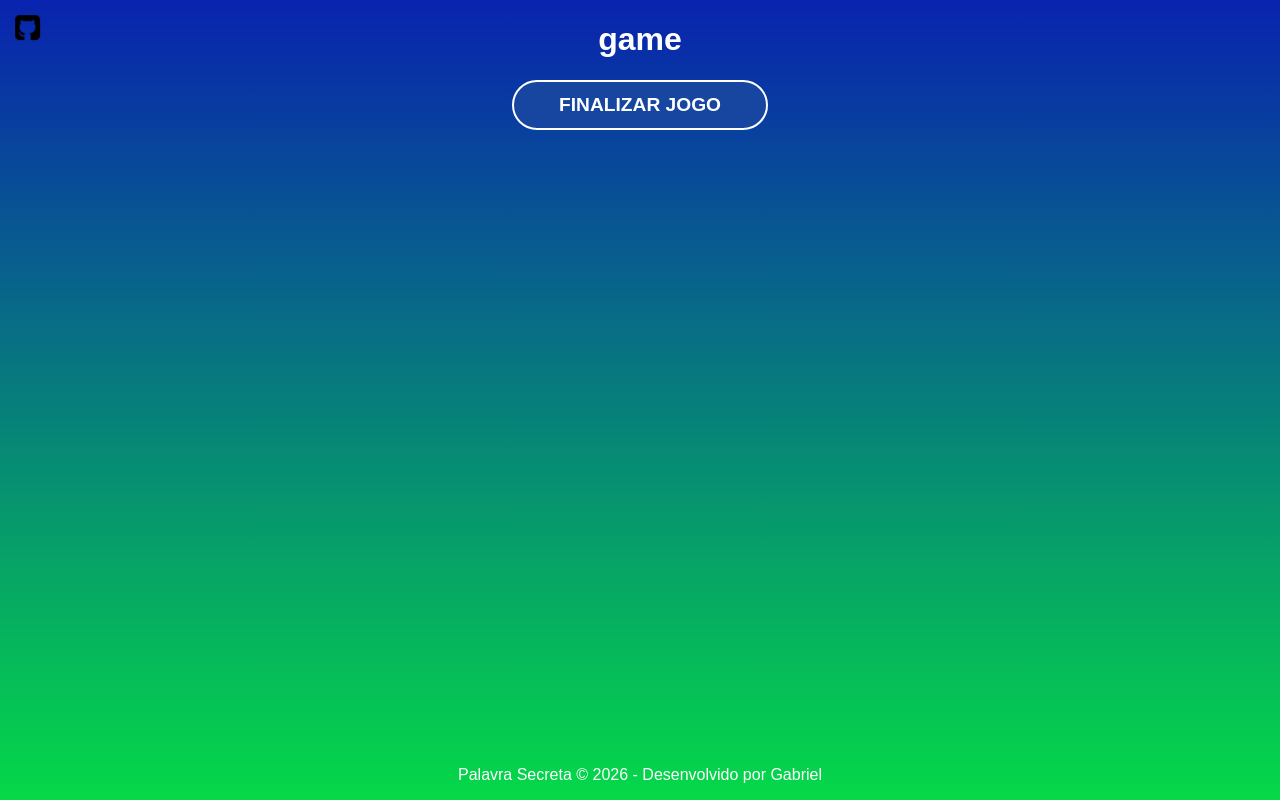
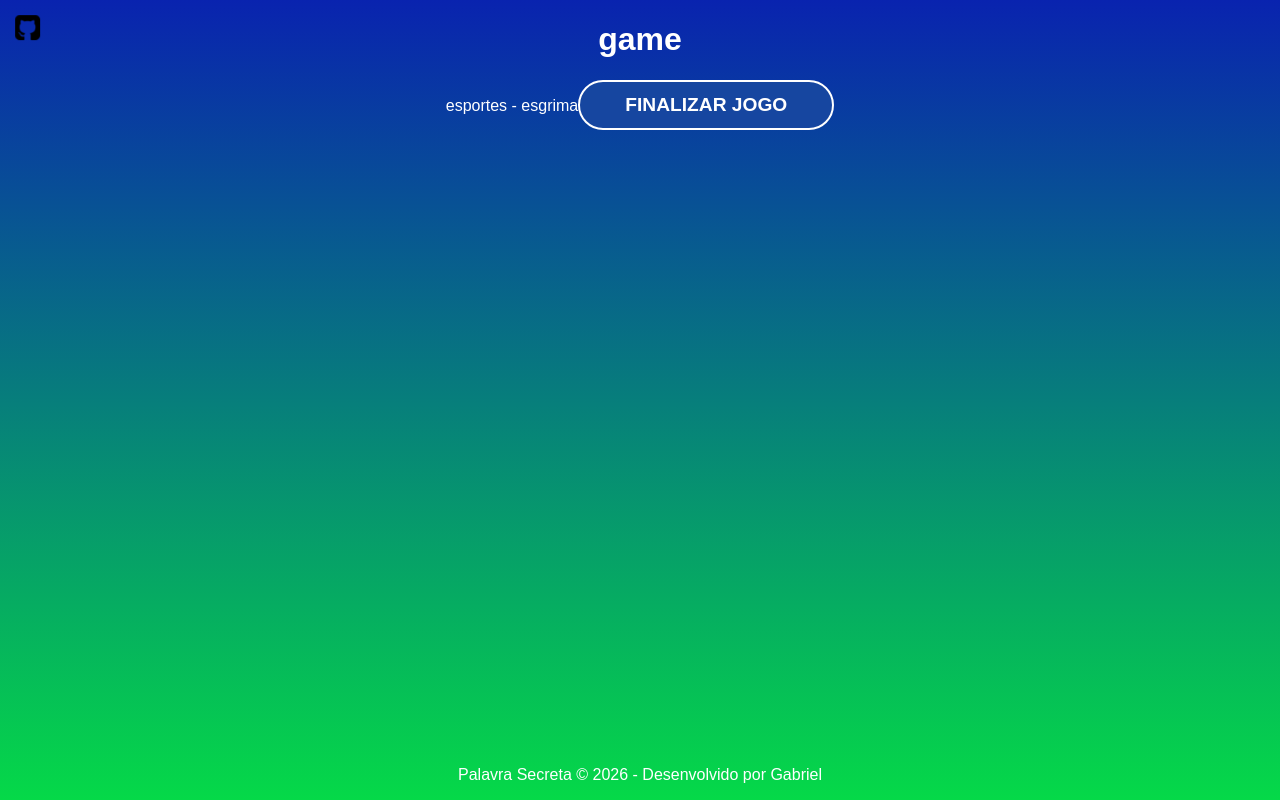
Before and after one commit to gabrielcavalcantedossantos1/secret-word, a React (Vite) app: page /game in a window 1280 px wide. Built offline with nearby package versions, Linux system fonts and the light colour scheme.

Commit message:
logica para escolher a categoria e a palavra

```diff
--- a/src/pages/game/index.jsx
+++ b/src/pages/game/index.jsx
@@ -12,10 +12,16 @@ export default function Game() {
 
   function pickWordAndCategory() {
     const categories = Object.keys(words);
+    const category = categories[Math.floor(Math.random() * categories.length)];
+    setPickedCategory(category);
+
+    const word = words[category][Math.floor(Math.random() * words[category].length)];
+    setPickedWord(word);
   }
 
   useEffect(() => {
     // escolher palavra e categoria
+    pickWordAndCategory();
   }, []);
 
   const navigate = useNavigate();
@@ -27,6 +33,7 @@ export default function Game() {
   return (
     <div>
       <h1>game</h1>
+      {pickedCategory} - {pickedWord}
       <button onClick={verifyLetter}>Finalizar jogo</button>
     </div>
   );
```
